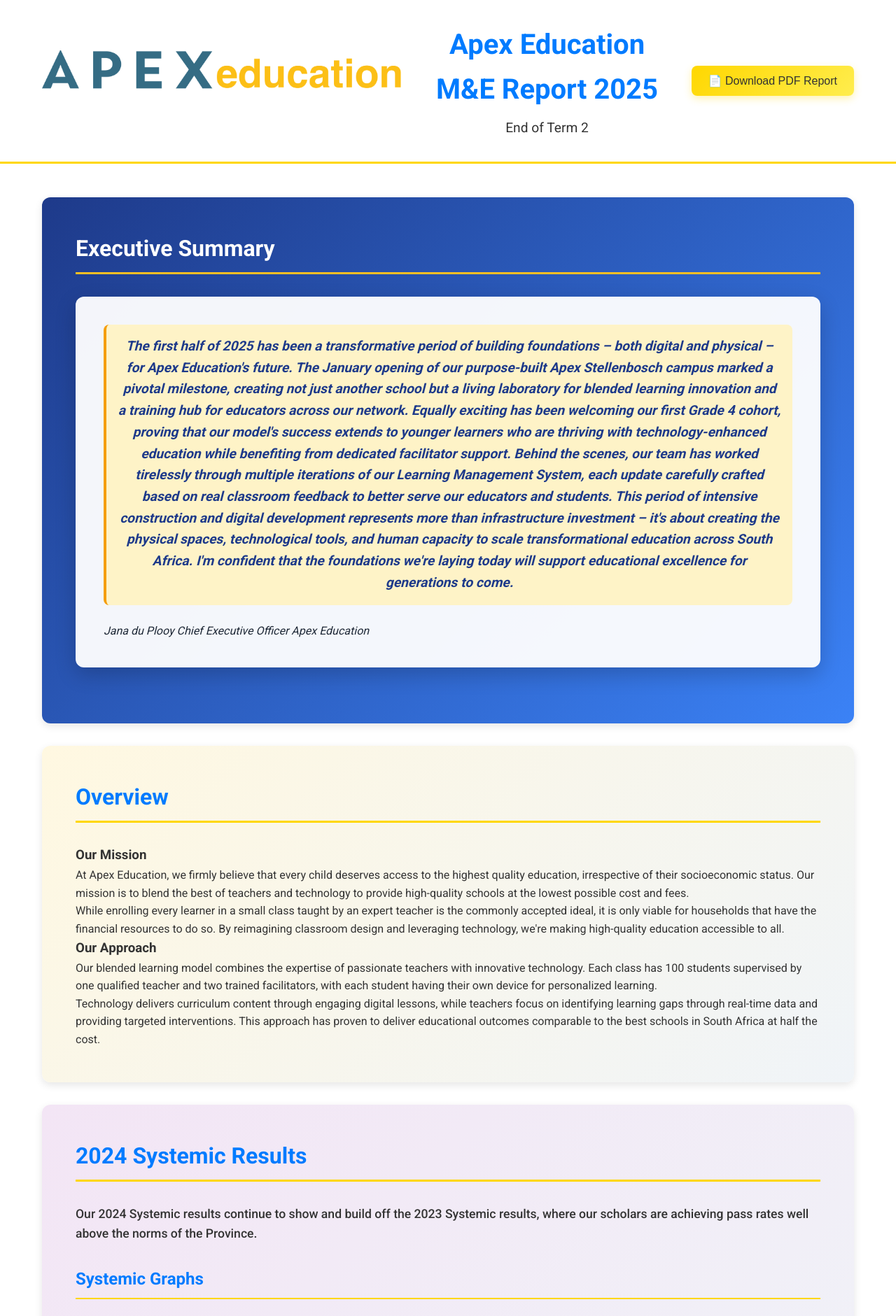
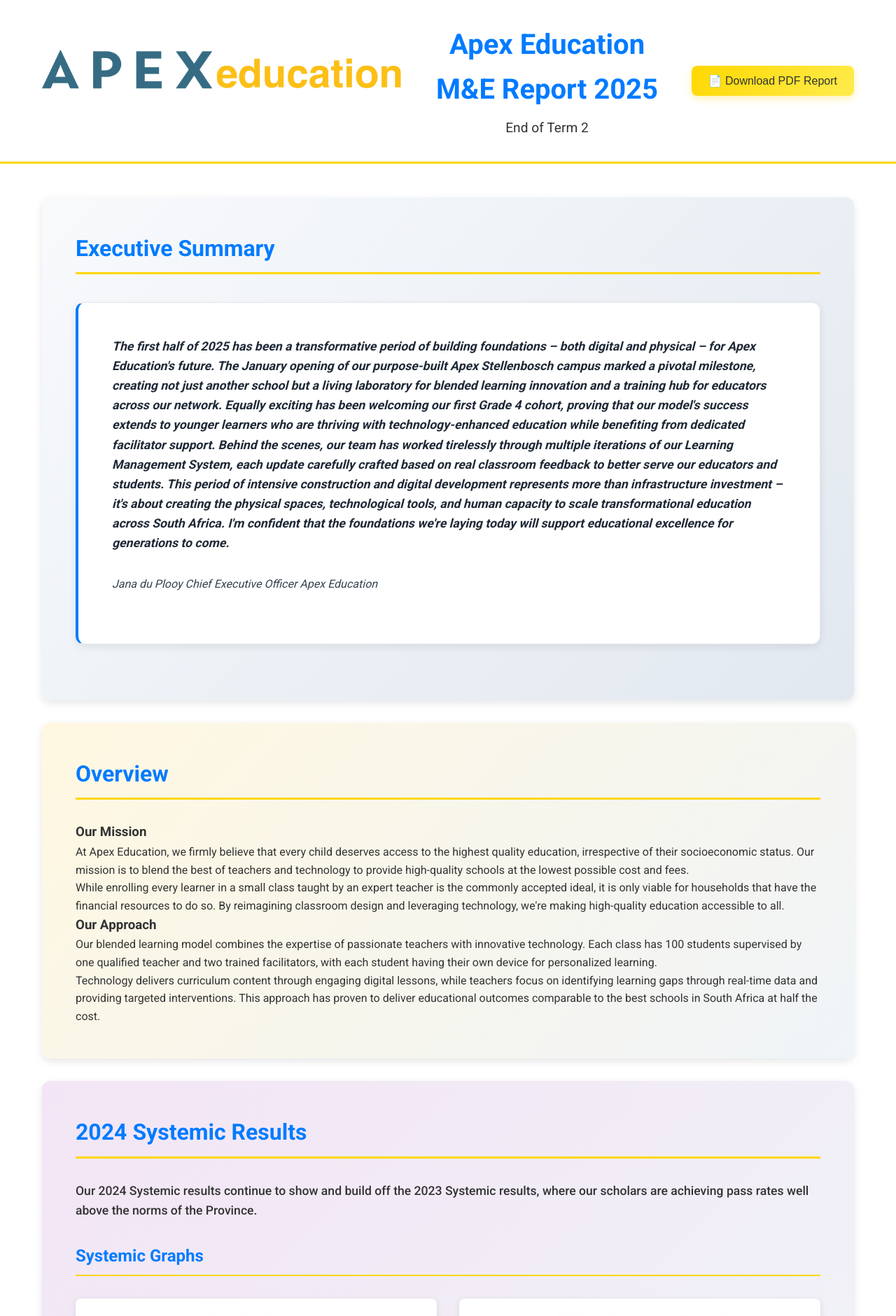
Before and after one commit to SEANCODING123/MandE-APEX-2025, a Jekyll site: the page built from index.md, in a window 1280 px wide. Shown: the top 1881 px of the page at 70% size. Built offline with Jekyll 4.4.1, drawn with Linux system fonts in a browser that asks for light colours.

Commit message:
Update styles.css

```diff
--- a/assets/css/styles.css
+++ b/assets/css/styles.css
@@ -644,44 +644,42 @@
      PROFESSIONAL FORMATTING IMPROVEMENTS
      =========================================== */
 
-  /* Executive Summary - Professional Look */
+  /* Executive Summary - Clean Professional Look */
   #executive-summary {
-      background: linear-gradient(135deg, #1e3a8a 0%, #3b82f6 100%);
-      color: white;
+      background: linear-gradient(135deg, #f8fafc 0%, #e2e8f0 100%);
   }
 
   #executive-summary .section-title {
-      color: white;
-      border-bottom: 3px solid #fbbf24;
+      color: var(--primary-accent);
+      border-bottom: 3px solid var(--secondary-accent);
+      margin-bottom: 2.5rem;
   }
 
   #executive-summary .content-placeholder {
-      background: rgba(255, 255, 255, 0.95);
-      color: #1f2937;
-      border: none;
+      background: white;
+      color: #374151;
+      border: 1px solid #e5e7eb;
       border-radius: 12px;
-      box-shadow: 0 10px 30px rgba(0, 0, 0, 0.2);
-      padding: 2.5rem;
+      box-shadow: 0 4px 12px rgba(0, 0, 0, 0.08);
+      padding: 3rem;
       margin: 2rem 0;
+      border-left: 4px solid var(--primary-accent);
   }
 
   #executive-summary .content-placeholder p:first-child {
-      font-size: 1.2rem;
-      font-weight: 700;
-      color: #1e3a8a;
-      margin-bottom: 1.5rem;
-      text-align: center;
-      background: #fef3c7;
-      padding: 1rem;
-      border-radius: 8px;
-      border-left: 4px solid #f59e0b;
+      font-size: 1.1rem;
+      font-weight: 600;
+      color: #1f2937;
+      margin-bottom: 2rem;
+      line-height: 1.6;
   }
 
   #executive-summary .content-placeholder p:last-child {
-      font-size: 1.05rem;
+      font-size: 1rem;
       line-height: 1.8;
-      color: #374151;
-      font-weight: 500;
+      color: #4b5563;
+      font-weight: 400;
+      margin-top: 1.5rem;
   }
 
   /* Overview Section - Different Visual Treatment */
```
